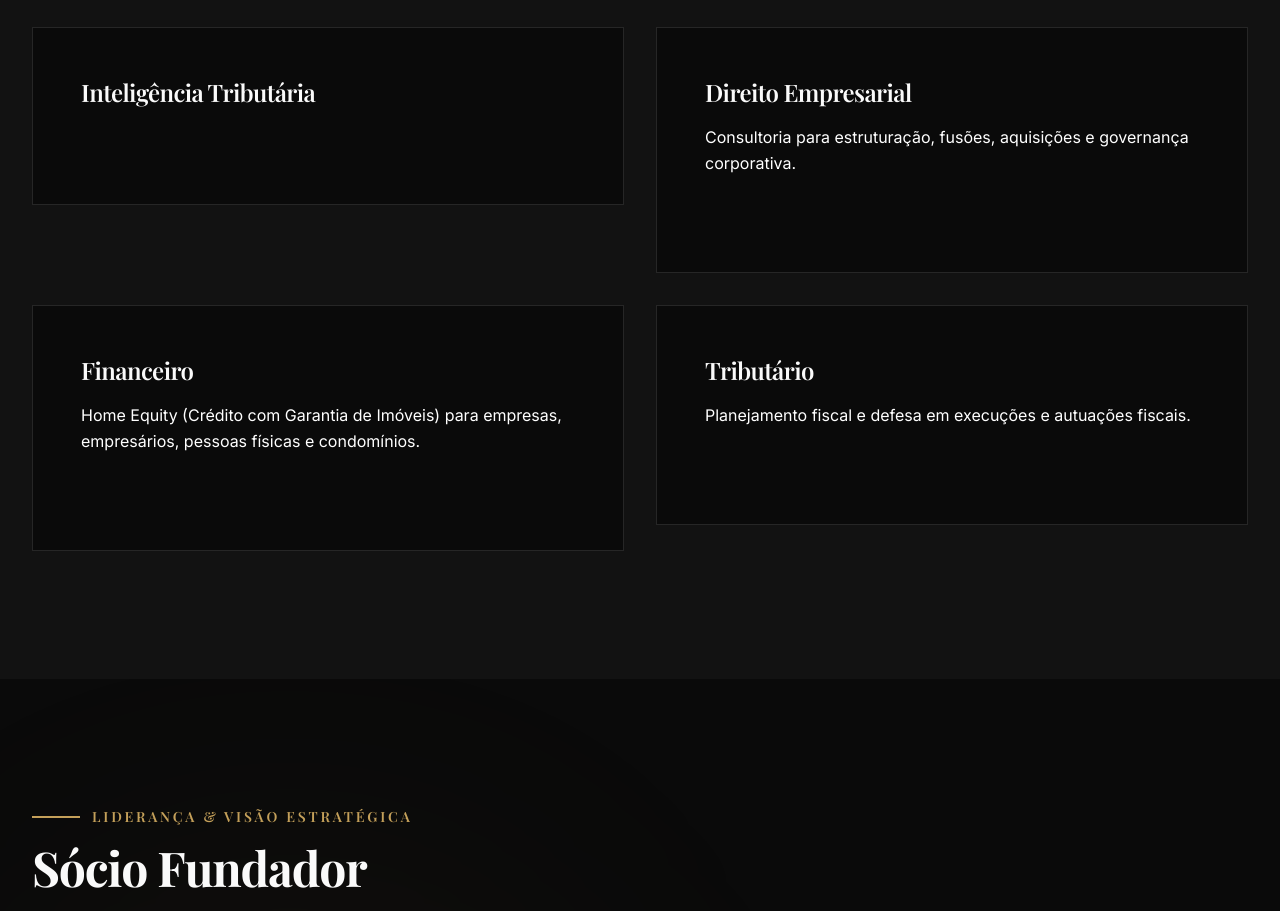
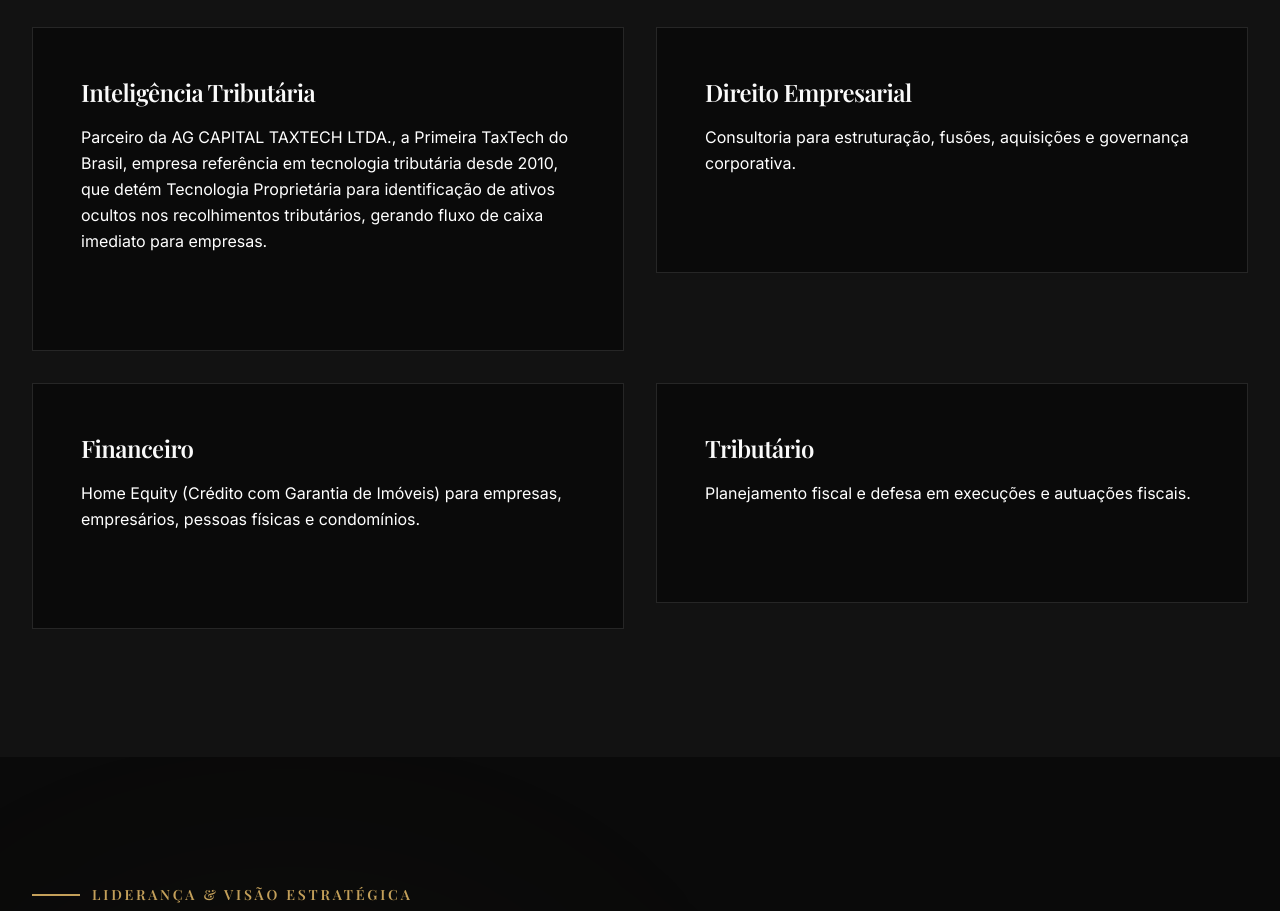
Before and after one commit to claudiofileto-lgtm/grupo-fileto-cdh77id9i, a React (Vite) app: page / in a window 1280 px wide. Shown: the part 2360-3271 px from the top of the page. Built offline with nearby package versions, Linux system fonts and the light colour scheme; a web font is replaced by a local one.

Commit message:
Mover texto de parceria do subtitulo para a descricao na area de Inteligencia Tributaria

```diff
--- a/src/data/content.ts
+++ b/src/data/content.ts
@@ -52,10 +52,10 @@ export const practiceAreas: PracticeArea[] = [
     slug: 'inteligencia-tributaria',
     title: 'Inteligência Tributária',
     icon: 'Landmark',
-    description: '',
+    description:
+      'Parceiro da AG CAPITAL TAXTECH LTDA., a Primeira TaxTech do Brasil, empresa referência em tecnologia tributária desde 2010, que detém Tecnologia Proprietária para identificação de ativos ocultos nos recolhimentos tributários, gerando fluxo de caixa imediato para empresas.',
     fullDescription: '',
-    subtitle:
-      'Especialista na área tributária, o Grupo Fileto é Parceiro da AG CAPITAL TAXTECH LTDA., a Primeira TaxTech do Brasil, empresa referência em tecnologia tributária desde 2010, que detém Tecnologia Proprietária para identificação de ativos ocultos nos recolhimentos tributários, gerando fluxo de caixa imediato para empresas.',
+    subtitle: 'Especialista na área tributária, o Grupo Fileto é',
     aboutSection: {
       eyebrow: 'Quem somos',
       title: 'A primeira TaxTech do Brasil',
```
Also changed, not shown: .skip.config.json.
